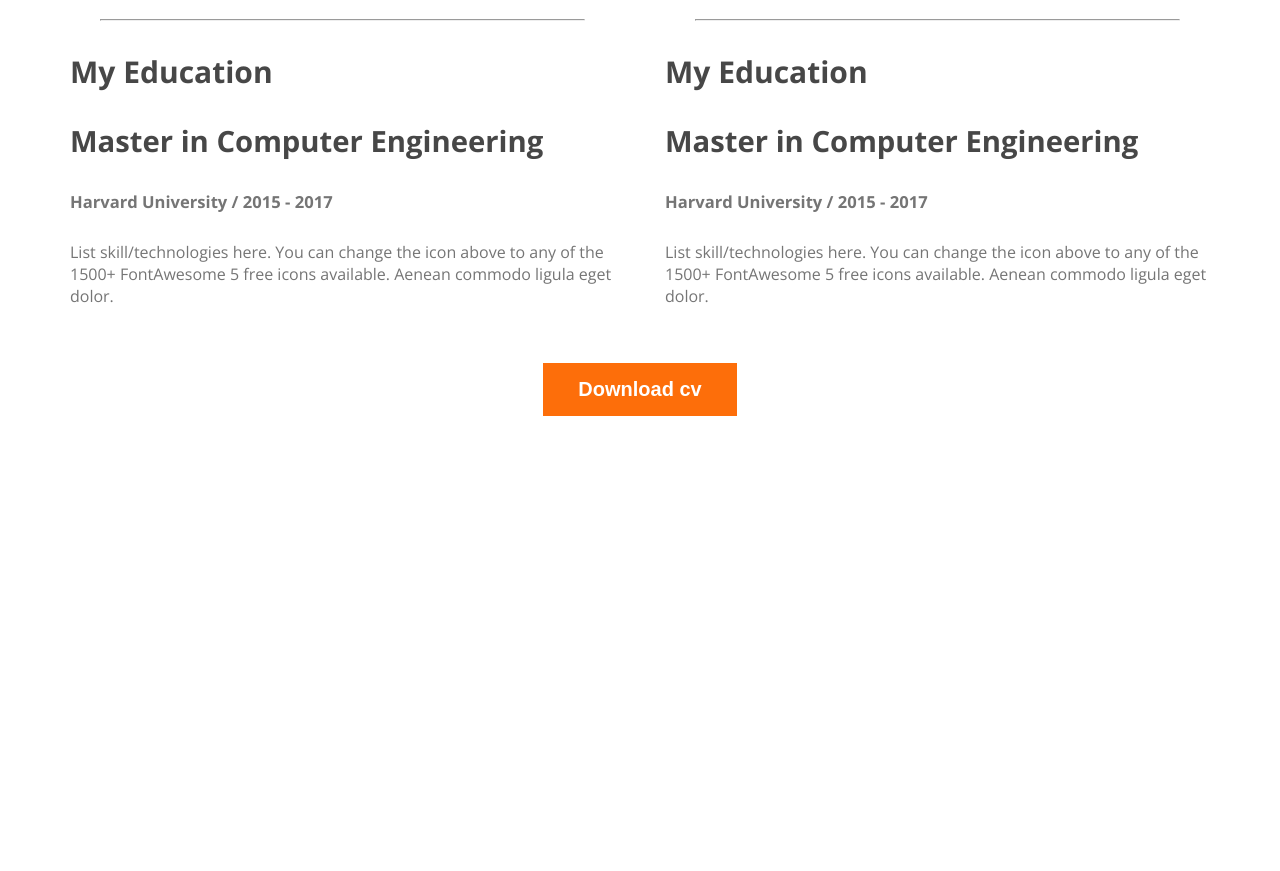
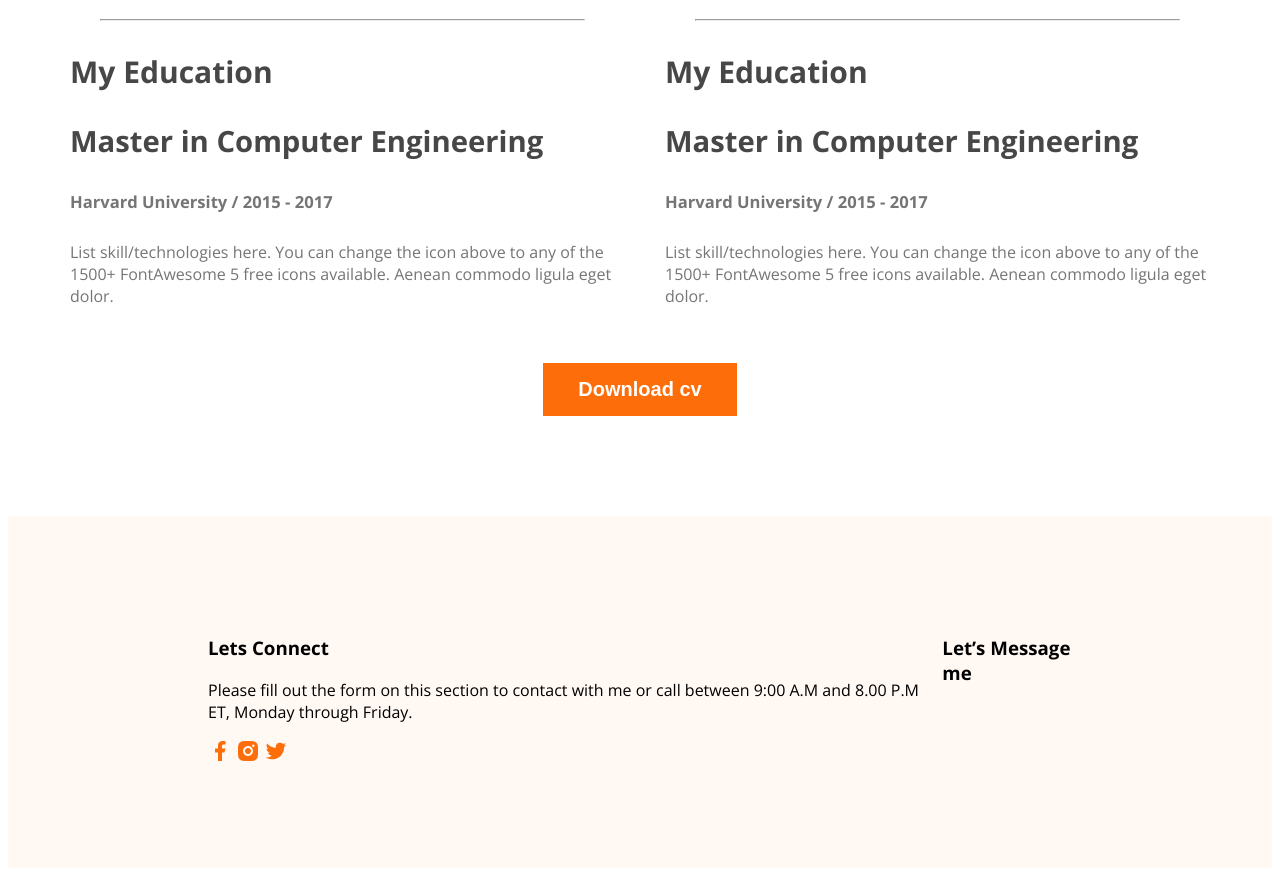
Before and after one commit to MdMehdiHasan9819/first-devoloper-portfolio, a plain HTML site: page index.html in a window 1280 px wide. Shown: the part 3141-4012 px from the top of the page. Before the commit the page ends 3582 px from the top, so only its background shows below. Drawn offline with nearby package versions, Linux system fonts and the light colour scheme.

Commit message:
added fotter basic

```diff
--- a/assets/style.css
+++ b/assets/style.css
@@ -194,3 +194,9 @@ padding-bottom: 15px;
     margin-bottom: 25px;
 }
 /* footer css start now */
+#footer-section{
+    display: flex;
+    padding: 100px 200px;
+    background-color: #FFF8F3;
+    margin-top: 100px;
+}
--- a/index.html
+++ b/index.html
@@ -206,7 +206,25 @@ to any of the 1500+ FontAwesome 5 free icons available. Aenean commodo ligula eg
             </section>
     </main>
     <footer>
+        <section id="footer-section">
+            <div class="footer-column">
+                <h3>Lets Connect</h3>
+                <p class="footer-description">
+                    Please fill out the form on this section to contact with me or call between 9:00 A.M and 8.00 P.M ET, Monday through Friday.
+                </p>
+                <div class="footer-icon">
+                    <a href="#"><img src="./media/facebook.png" alt=""></a>
+                    <a href="#"><img src="./media/insta.png" alt=""></a>
+                    <a href="#"><img src="./media/twitter.png" alt=""></a>
+                </div>
+            </div>
+            <div class="footer-column">
+                <h3>Let’s Message me</h3>
 
+                </p>
+            </div>
+
+        </section>
     </footer>
 </body>
 </html>
```
